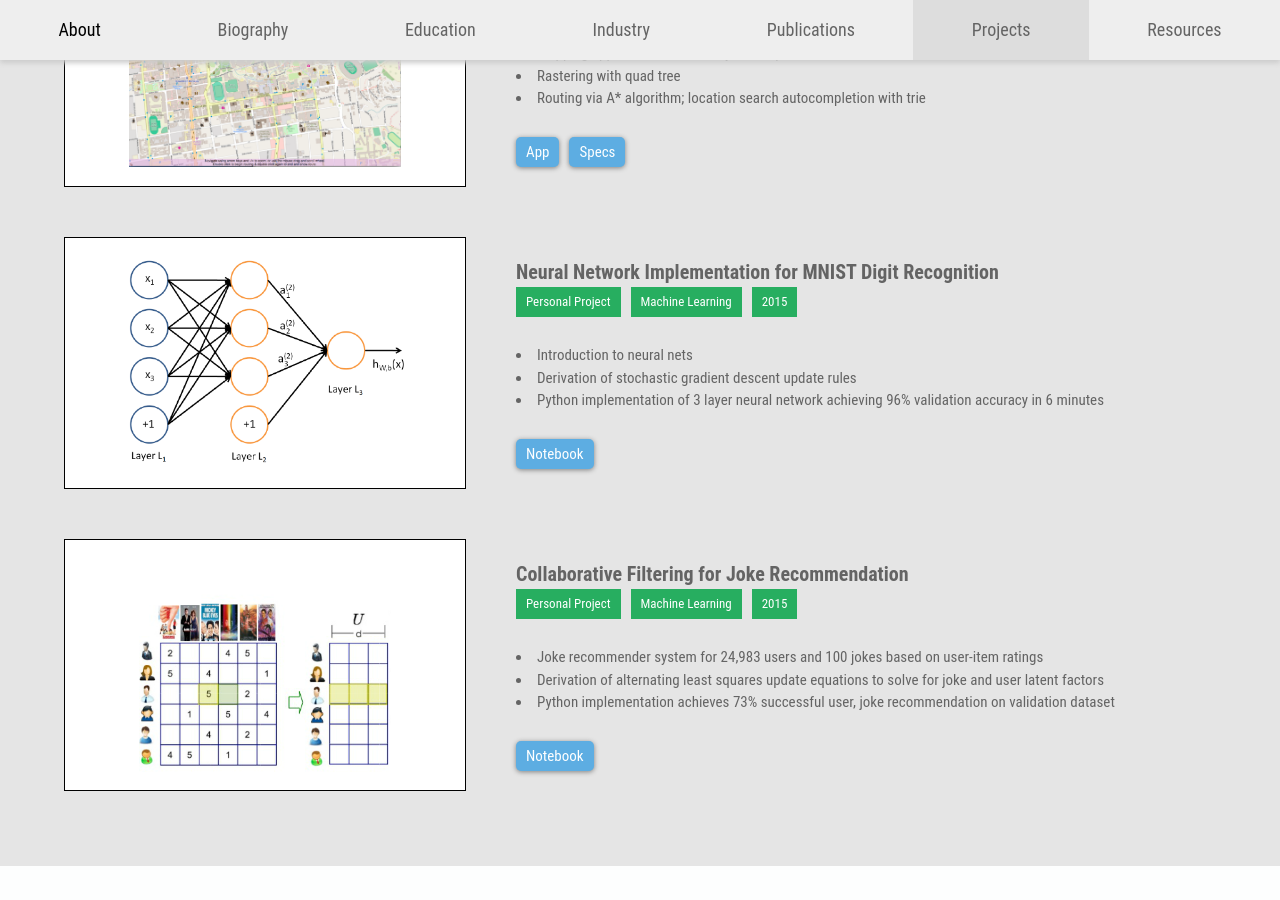
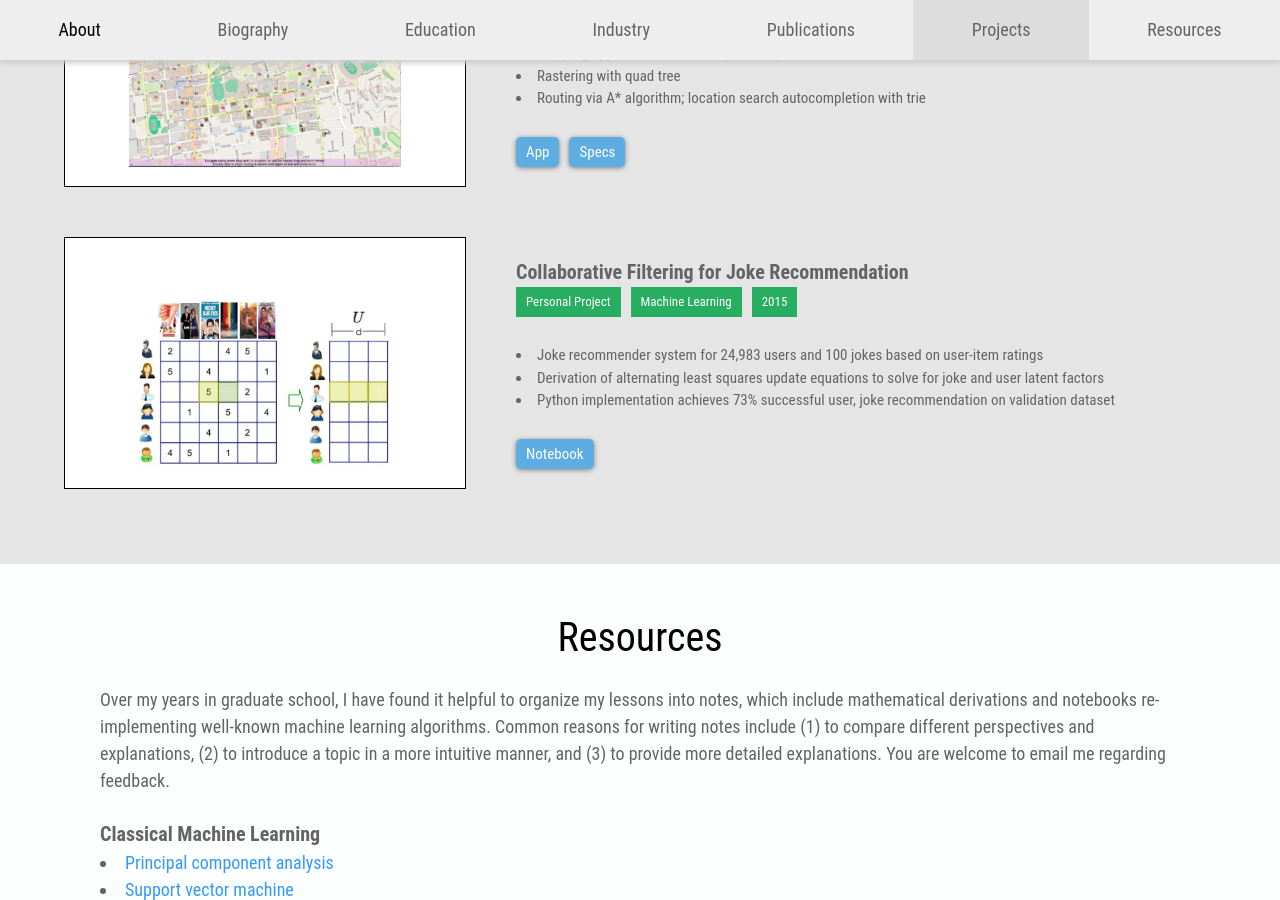
Before and after one commit to CalvinTChi/CalvinTChi.github.io, a Jekyll site: the page index.html, which Jekyll copies as it is, in a window 1280 px wide and 900 px high, scrolled down 4144 px. Built offline with Jekyll 4.4.1, drawn with Linux system fonts in a browser that asks for light colours; nearby versions of some CDN libraries.

Commit message:
update slides

```diff
--- a/index.html
+++ b/index.html
@@ -285,28 +285,6 @@
 			</div>
 			<div class = "projects-panel">
 				<div class = "work-photo">
-					<img src="assets/img/project2.png" height="225px" vertical-align=middle>
-				</div>
-				<div class = "work-text">
-					<h2>Neural Network Implementation for MNIST Digit Recognition</h2>
-					<div class = "tag-panel">
-					<br>
-						<div class = "tag">Personal Project</div>
-						<div class = "tag">Machine Learning</div>
-						<div class = "tag">2015</div>
-					</div>
-					<br>
-	  					<li>Introduction to neural nets</li>
-	  					<li>Derivation of stochastic gradient descent update rules</li>
-	  					<li>Python implementation of 3 layer neural network achieving 96% validation accuracy in 6 minutes</li>
-	  				<br>
-					<div class = "button-panel">
-						<a href="https://calvintchi.github.io/html/Neural_Networks.html" class = "button" target="_blank">Notebook</a>
-					</div>
-				</div>
-			</div>
-			<div class = "projects-panel">
-				<div class = "work-photo">
 					<img src="assets/img/project1.png" height="225px" vertical-align=middle>
 				</div>
 				<div class = "work-text">
```
